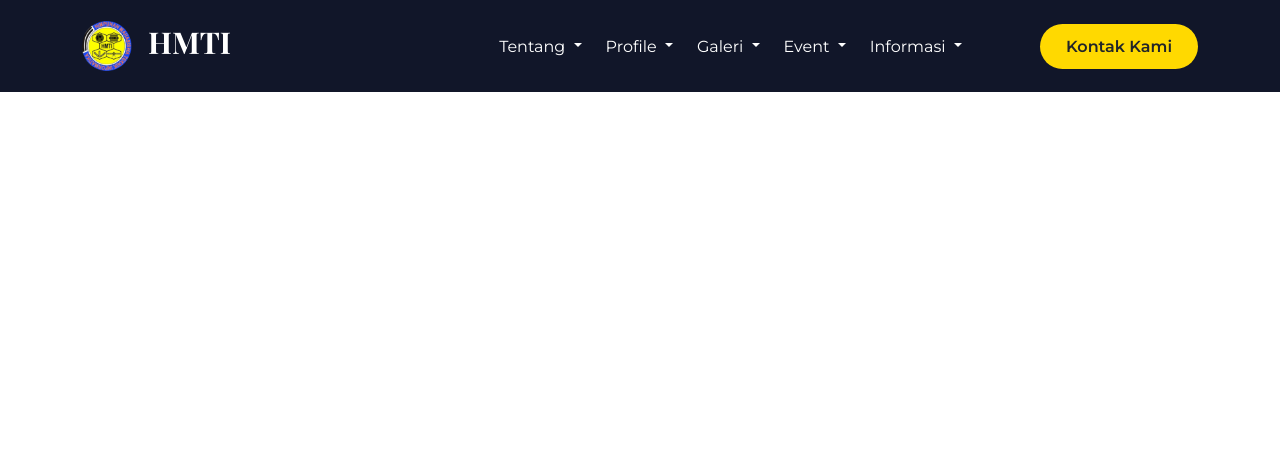
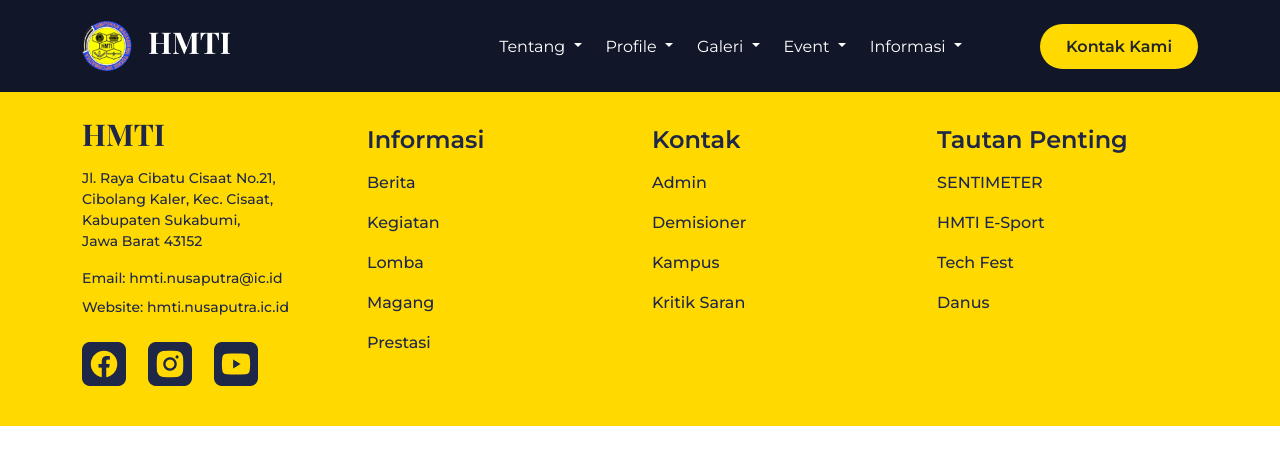
Before and after one commit to RizuMong/hmti, a plain HTML site: page index.html in a window 1280 px wide. Drawn offline with nearby package versions, Linux system fonts and the light colour scheme.

Commit message:
update footer

```diff
--- a/index.html
+++ b/index.html
@@ -5,32 +5,38 @@
     <meta http-equiv="X-UA-Compatible" content="IE=edge" />
     <meta name="viewport" content="width=device-width, initial-scale=1.0" />
     <title>Home | HMTI</title>
-    <link rel="icon" type="image/x-icon" href="assets/favicon.png">
-    <link rel="stylesheet" href="src/css/bootstrap.min.css" />
+    <link rel="icon" type="image/x-icon" href="assets/favicon.png" />
+    <link rel="stylesheet" href="src/css/bootstrap.css" />
     <link rel="stylesheet" href="styles/style.css" />
   </head>
   <body>
     <main>
       <!-- Navbar -->
-      <nav
-        class="navbar navbar-expand-lg bg-nav d-flex py-3"
-      >
+      <nav class="navbar navbar-expand-lg bg-nav d-flex py-3">
         <div class="container d-flex">
           <!-- Logo HMTI -->
-          <div class="d-flex ">
+          <div class="d-flex">
             <a class="navbar-brand" href="#">
               <img src="assets/logo_hmti.jpg" height="50" width="50" alt="" />
             </a>
             <h5 class="text-white text-logo align-self-center">HMTI</h5>
           </div>
 
-          <button class="navbar-toggler bg-white" type="button" data-bs-toggle="collapse" data-bs-target="#navbarSupportedContent" aria-controls="navbarSupportedContent" aria-expanded="false" aria-label="Toggle navigation">
+          <button
+            class="navbar-toggler bg-white"
+            type="button"
+            data-bs-toggle="collapse"
+            data-bs-target="#navbarSupportedContent"
+            aria-controls="navbarSupportedContent"
+            aria-expanded="false"
+            aria-label="Toggle navigation"
+          >
             <span class="navbar-toggler-icon bg-white"></span>
           </button>
 
           <!-- Menu -->
           <div
-            class="collapse navbar-collapse  justify-content-between"
+            class="collapse navbar-collapse justify-content-between"
             id="navbarSupportedContent"
           >
             <ul class="navbar-nav pl-4 gap-2">
@@ -125,14 +131,118 @@
                 </ul>
               </li>
             </ul>
-          <!-- Button -->
-          <button class="btn_kontak">
-            <span class="text_contact">Kontak Kami</span>
-          </button>
+            <!-- Button -->
+            <button class="btn_kontak">
+              <span class="text_contact">Kontak Kami</span>
+            </button>
           </div>
         </div>
       </nav>
 
+      <!-- <section class="container">
+        Carousel
+      </section> -->
+
+      <!-- Footer -->
+      <footer class="bg-yellow">
+        <div class="container gap-5 py-4">
+          <div class="row">
+            <div class="col-12 col-sm-12 col-md-6 col-lg-3 col-xl-3">
+              <h5 class="header-footer mb-3">HMTI</h5>
+              <p class="text-footer">
+                Jl. Raya Cibatu Cisaat No.21, <br />
+                Cibolang Kaler, Kec. Cisaat, <br />
+                Kabupaten Sukabumi, <br />
+                Jawa Barat 43152 <br />
+              </p>
+              <p class="text-footer m-0">Email: hmti.nusaputra@ic.id</p>
+              <p class="text-footer mt-2">Website: hmti.nusaputra.ic.id</p>
+              <div class="mt-4 mb-3">
+                <a href="https://www.facebook.com/people/HMTI-NUSA-PUTRA/100080320668989/" target="_blank">
+                  <img
+                    class="ml-4"
+                    src="assets/icon_fb.png"
+                    height="44"
+                    width="44"
+                    alt="Facebook"
+                  />
+                </a>
+                <a href="https://www.instagram.com/hmti_unsp/" target="_blank">
+                  <img
+                    class="ml-4"
+                    src="assets/icon_ig.png"
+                    height="44"
+                    width="44"
+                    alt="Facebook"
+                  />
+                </a>
+                <a href="https://www.youtube.com/channel/UCO-yEi7NEHGMHHgAYNj7qoQ/videos" target="_blank">
+                  <img
+                    src="assets/icon_yt.png"
+                    height="44"
+                    width="44"
+                    alt="Facebook"
+                  />
+                </a>
+              </div>
+            </div>
+            <div class="col-12 col-sm-12 col-md-6 col-lg-3 col-xl-3">
+              <h5 class="heading-footer mb-3">Informasi</h5>
+              <div>
+                <a href="">
+                  <p class="link-footer mb-3">Berita</p>
+                </a>
+                <a href="">
+                  <p class="link-footer mb-3">Kegiatan</p>
+                </a>
+                <a href="">
+                  <p class="link-footer mb-3">Lomba</p>
+                </a>
+                <a href="">
+                  <p class="link-footer mb-3">Magang</p>
+                </a>
+                <a href="">
+                  <p class="link-footer">Prestasi</p>
+                </a>
+              </div>
+            </div>
+            <div class="col-12 col-sm-12 col-md-6 col-lg-3 col-xl-3">
+              <h5 class="heading-footer mb-3">Kontak</h5>
+              <div>
+                <a href="">
+                  <p class="link-footer mb-3">Admin</p>
+                </a>
+                <a href="">
+                  <p class="link-footer mb-3">Demisioner</p>
+                </a>
+                <a href="">
+                  <p class="link-footer mb-3">Kampus</p>
+                </a>
+                <a href="">
+                  <p class="link-footer mb-3">Kritik Saran</p>
+                </a>
+              </div>
+            </div>
+            <div class="col-12 col-sm-12 col-md-6 col-lg-3 col-xl-3">
+              <h5 class="heading-footer mb-3">Tautan Penting</h5>
+              <div>
+                <a href="">
+                  <p class="link-footer mb-3">SENTIMETER</p>
+                </a>
+                <a href="">
+                  <p class="link-footer mb-3">HMTI E-Sport</p>
+                </a>
+                <a href="">
+                  <p class="link-footer mb-3">Tech Fest</p>
+                </a>
+                <a href="">
+                  <p class="link-footer mb-3">Danus</p>
+                </a>
+              </div>
+            </div>
+          </div>
+        </div>
+      </footer>
     </main>
   </body>
   <script src="src/js/bootstrap.bundle.js"></script>
--- a/styles/style.css
+++ b/styles/style.css
@@ -1,56 +1,110 @@
-@import url('https://fonts.googleapis.com/css2?family=Montserrat:ital,wght@0,400;0,500;0,600;0,700;0,800;1,300&display=swap');
-@import url('https://fonts.googleapis.com/css2?family=Playfair+Display:wght@400;500;600;700&display=swap');
+@import url("https://fonts.googleapis.com/css2?family=Montserrat:ital,wght@0,400;0,500;0,600;0,700;0,800;1,300&display=swap");
+@import url("https://fonts.googleapis.com/css2?family=Playfair+Display:wght@400;500;600;700&display=swap");
 
 :root {
-  --main-color: #FFD900;
+  --main-color: #ffd900;
   --second-color: #111629;
+  --text-color: #1e2748;
 
-  --main-font: 'Montserrat', sans-serif;
-  --second-font: 'Playfair Display', serif;
+  --main-font: "Montserrat", sans-serif;
+  --second-font: "Playfair Display", serif;
+}
+
+a {
+  text-decoration: none;
+}
+
+@media (min-width: 576px) {
+  .heading-footer {
+    padding-top: 10px;
+  }
+}
+
+@media (min-width: 768px) {
+  .heading-footer {
+    padding-top: 10px;
+  }
+}
+
+@media (min-width: 992px) {
+  .navbar-nav {
+    margin-left: 80px;
+  }
+}
+
+@media (min-width: 1200px) {
+  .navbar-nav {
+    margin-left: 260px;
+  }
+}
+
+@media (min-width: 1400px) {
+  .navbar-nav {
+    margin-left: 260px;
+  }
 }
 
 .text-logo {
-  font-size : 30px;
+  font-size: 30px;
   color: #ffffff;
   font-family: var(--second-font);
   font-weight: 700;
 }
 
 .bg-nav {
-  background-color:var(--second-color);
+  background-color: var(--second-color);
 }
 
-.text_nav{
+.text_nav {
   font-family: var(--main-font);
-  font-size : 16px;
+  font-size: 16px;
 }
-.btn_kontak{
-  background-color:var(--main-color);
-  border:none;
-  color:var(--second-font);
-  border-radius:100px;
+.btn_kontak {
+  background-color: var(--main-color);
+  border: none;
+  color: var(--second-font);
+  border-radius: 100px;
   padding: 10px 26px 10px 26px;
 }
-.text_contact{
+.text_contact {
   font-family: var(--main-font);
-  font-size : 16px;
-  font-weight:600;
+  font-size: 16px;
+  font-weight: 600;
 }
 
-@media (min-width: 992px) {
-  .navbar-nav {
-    margin-left: 260px;
-  }
- }
+/* Footer */
+.bg-yellow {
+  background-color: var(--main-color);
+}
 
-@media (min-width: 1200px) {
-  .navbar-nav {
-    margin-left: 260px;
-  }
- }
+.header-footer {
+  color: var(--text-color);
+  font-family: var(--second-font);
+  font-size: 30px;
+  font-weight: 800;
+}
 
-@media (min-width: 1400px) {
-  .navbar-nav {
-    margin-left: 260px;
-  }
- }
+.text-footer {
+  color: var(--text-color);
+  font-family: var(--main-font);
+  font-size: 14px;
+  font-weight: 500;
+}
+
+.heading-footer {
+  color: var(--text-color);
+  font-family: var(--main-font);
+  font-size: 24px;
+  font-weight: 600;
+}
+
+.link-footer {
+  color: var(--text-color);
+  font-family: var(--main-font);
+  font-size: 16px;
+  font-weight: 500;
+}
+
+.ml-4 {
+  margin-right: 18px;
+}
```
Also changed, not shown: assets/icon_fb.png (added), assets/icon_ig.png (added), assets/icon_yt.png (added).
